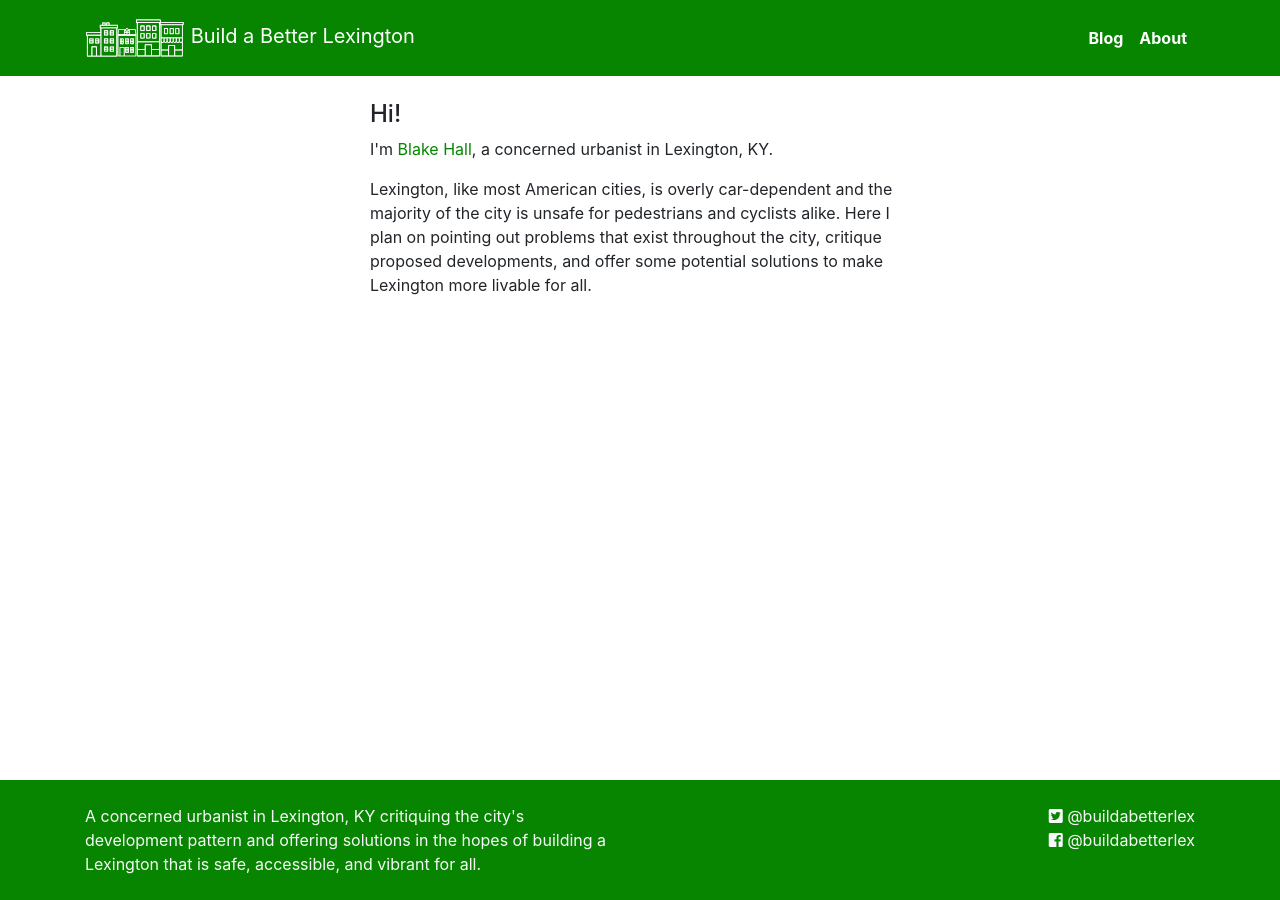
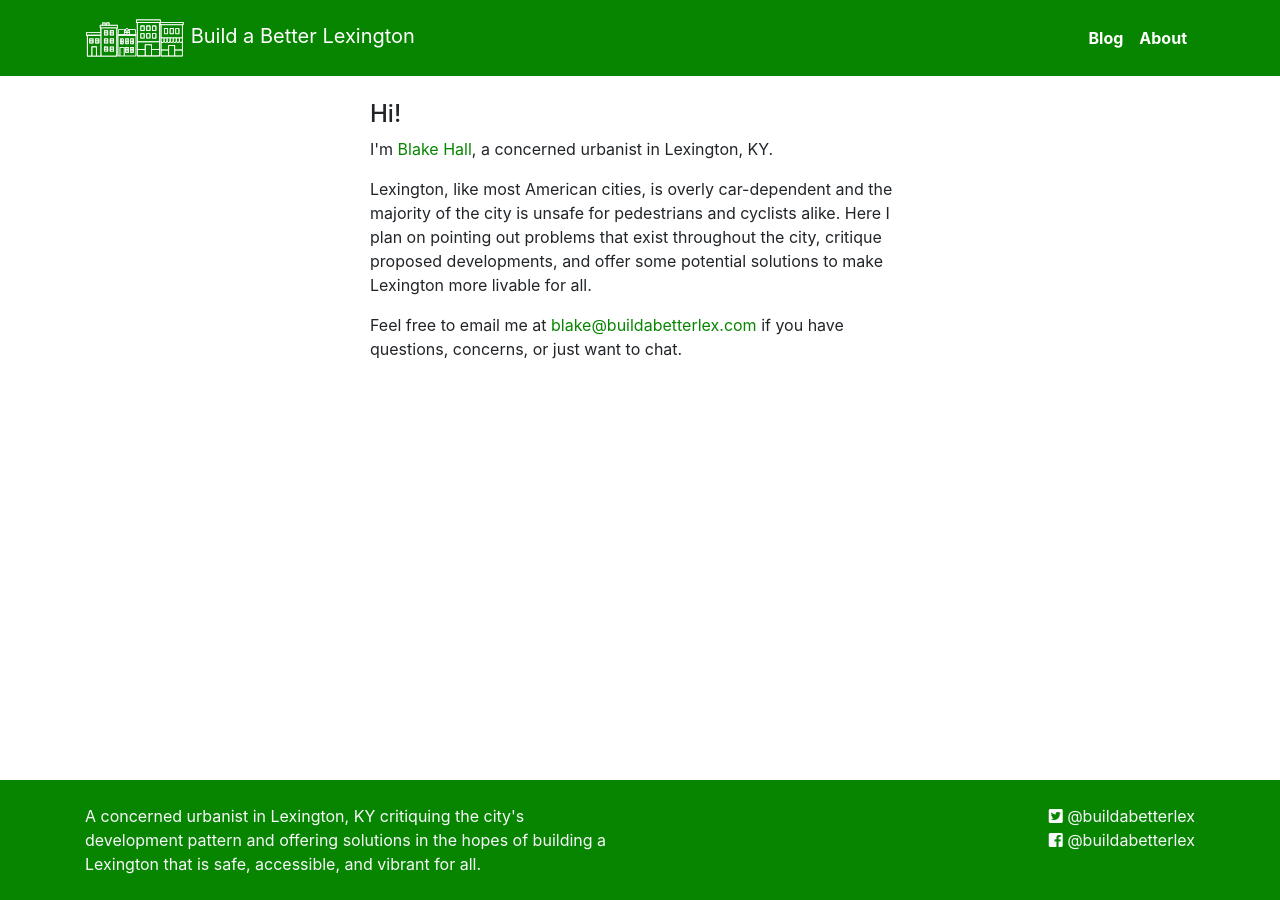
Before and after one commit to blakeshall/build_a_better_lex, a Jekyll site: the page built from about.html, in a window 1280 px wide. Built offline with Jekyll 4.4.1, drawn with Linux system fonts in a browser that asks for light colours; nearby versions of some CDN libraries.

Commit message:
Add email and analytics

```diff
--- a/about.html
+++ b/about.html
@@ -21,5 +21,10 @@ title: About
       proposed developments, and offer some potential solutions to make
       Lexington more livable for all.
     </p>
+    <p>
+      Feel free to email me at
+      <a href="mailto:blake@buildabetterlex.com">blake@buildabetterlex.com</a>
+      if you have questions, concerns, or just want to chat.
+    </p>
   </div>
 </div>
```
Also changed, not shown: _layouts/default.html (+10 -0 lines).
